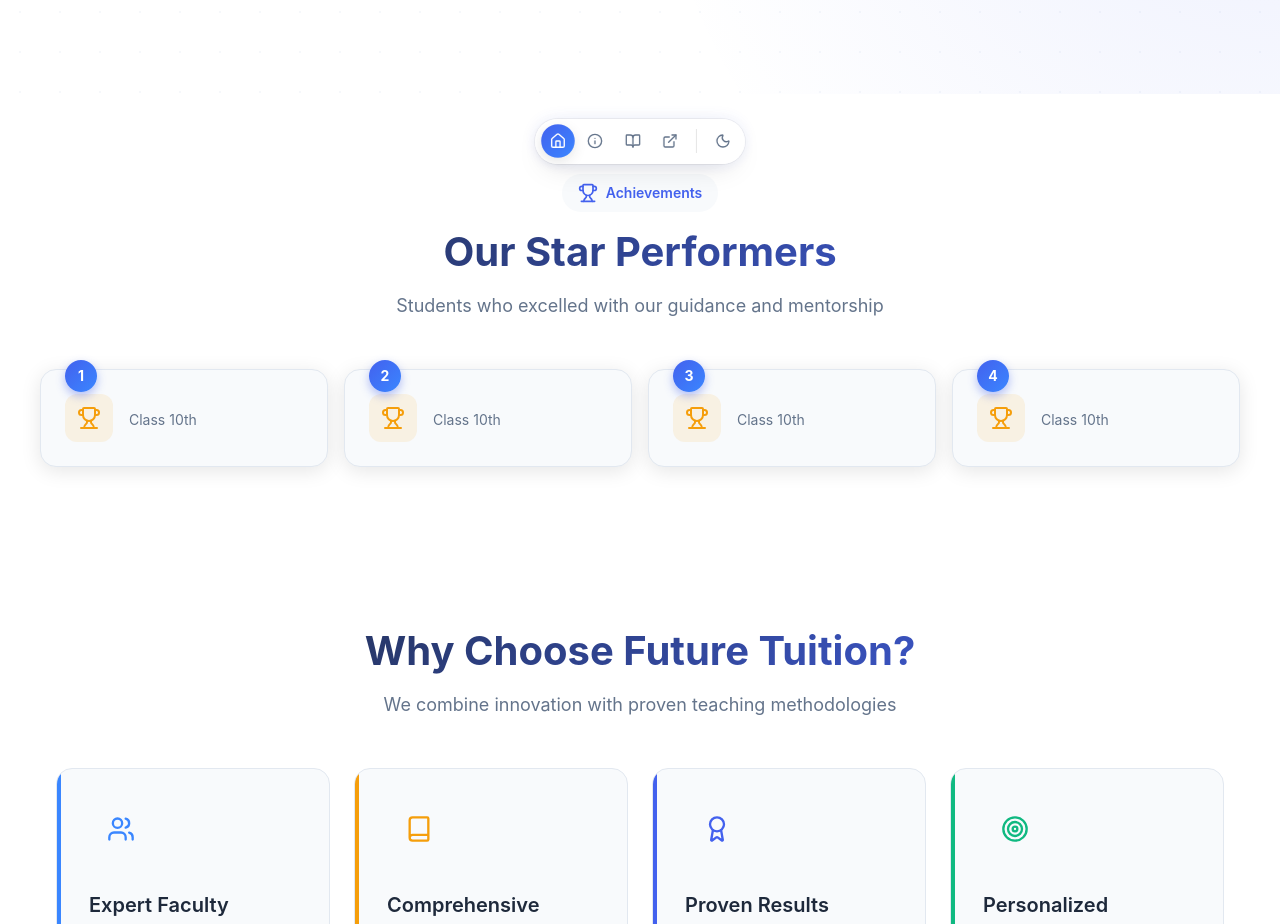
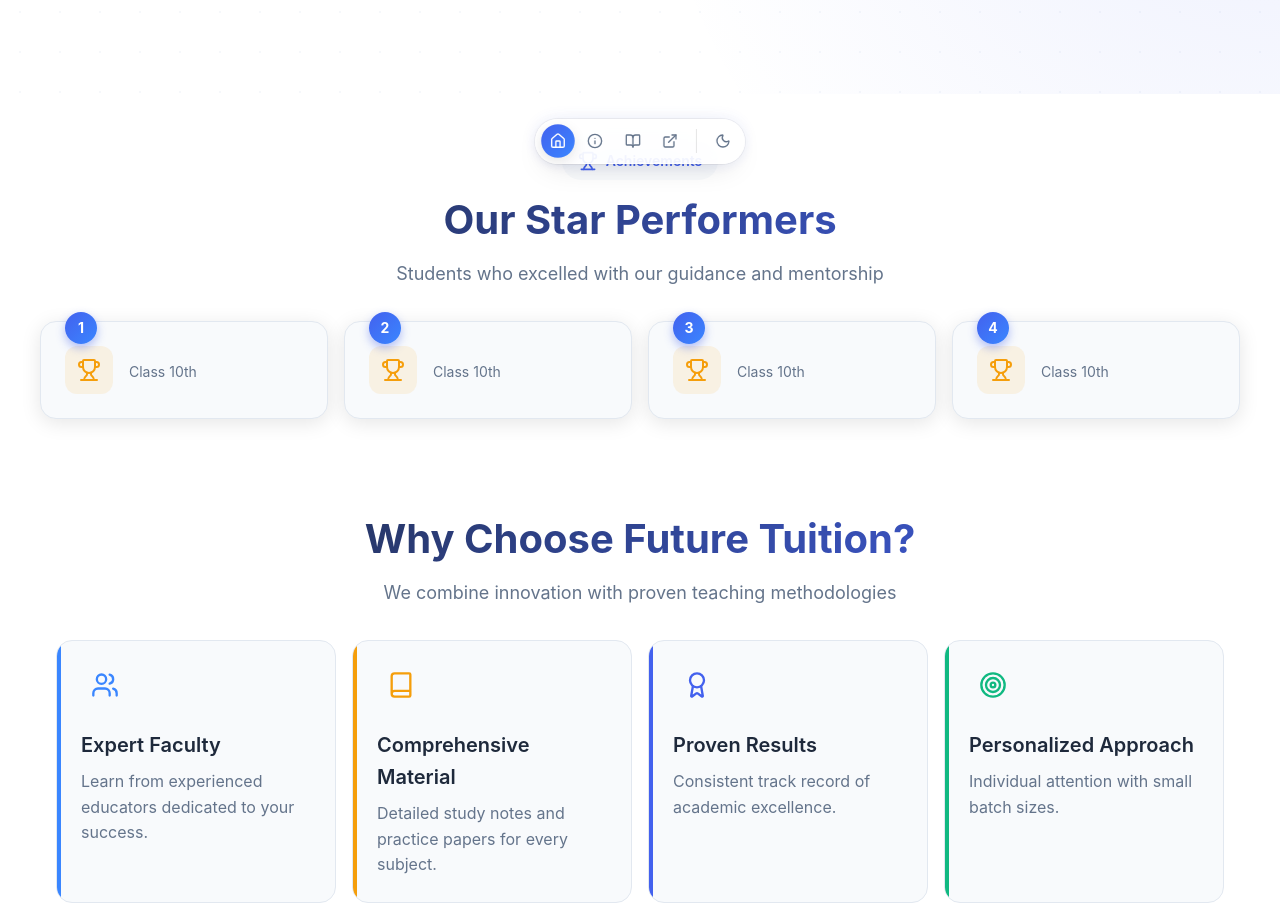
Before and after one commit to waqar741/tuition, a React (Vite) app: page / in a window 1280 px wide. Shown: the part 628-1552 px from the top of the page. Built offline with nearby package versions, Linux system fonts and the light colour scheme.

Commit message:
added notes

```diff
--- a/src/components/Header.jsx
+++ b/src/components/Header.jsx
@@ -27,7 +27,7 @@
                 </a>
 
                 <a
-                    href="https://smartnotesfuture.vercel.app/"
+                    href="https://smartnote.vercel.app/"
                     className="dock-item"
                     title="Smart Notes"
                     target="_blank"
--- a/src/components/Home.css
+++ b/src/components/Home.css
@@ -27,12 +27,12 @@
 
 /* Section Styles */
 .section {
-    padding: 3rem 0;
+    padding: 2rem 0;
 }
 
 .section-header {
     text-align: center;
-    margin-bottom: 3rem;
+    margin-bottom: 2rem;
 }
 
 .section-badge {
@@ -302,7 +302,7 @@
 .features-grid {
     display: grid;
     grid-template-columns: 1fr;
-    gap: 1.5rem;
+    gap: 1rem;
 }
 
 .feature-card {
@@ -310,7 +310,7 @@
     background: var(--color-surface);
     /* Adaptive background */
     border-radius: 1rem;
-    padding: 2rem;
+    padding: 1.5rem;
     border: 1px solid var(--color-border);
     transition: all 0.3s ease;
     overflow: hidden;
@@ -323,19 +323,19 @@
 }
 
 .feature-icon-wrapper {
-    width: 4rem;
-    height: 4rem;
+    width: 3rem;
+    height: 3rem;
     border-radius: 1rem;
     display: flex;
     align-items: center;
     justify-content: center;
-    margin-bottom: 1.5rem;
+    margin-bottom: 1rem;
 }
 
 .feature-title {
     font-size: 1.25rem;
     font-weight: 600;
-    margin-bottom: 0.75rem;
+    margin-bottom: 0.5rem;
     color: var(--color-text);
 }
 
@@ -866,7 +866,7 @@
 
 @media (min-width: 1024px) {
     .section {
-        padding: 5rem 0;
+        padding: 3rem 0;
     }
 
     .toppers-grid {
--- a/src/components/HomeSections.jsx
+++ b/src/components/HomeSections.jsx
@@ -22,7 +22,7 @@
                         <span>Empowering Future Leaders</span>
                     </div>
                     <h1 className="hero-title">
-                        Future Tuition
+                        Study
                         <span className="hero-highlight">Classes</span>
                     </h1>
                     <p className="hero-subtitle">
```
